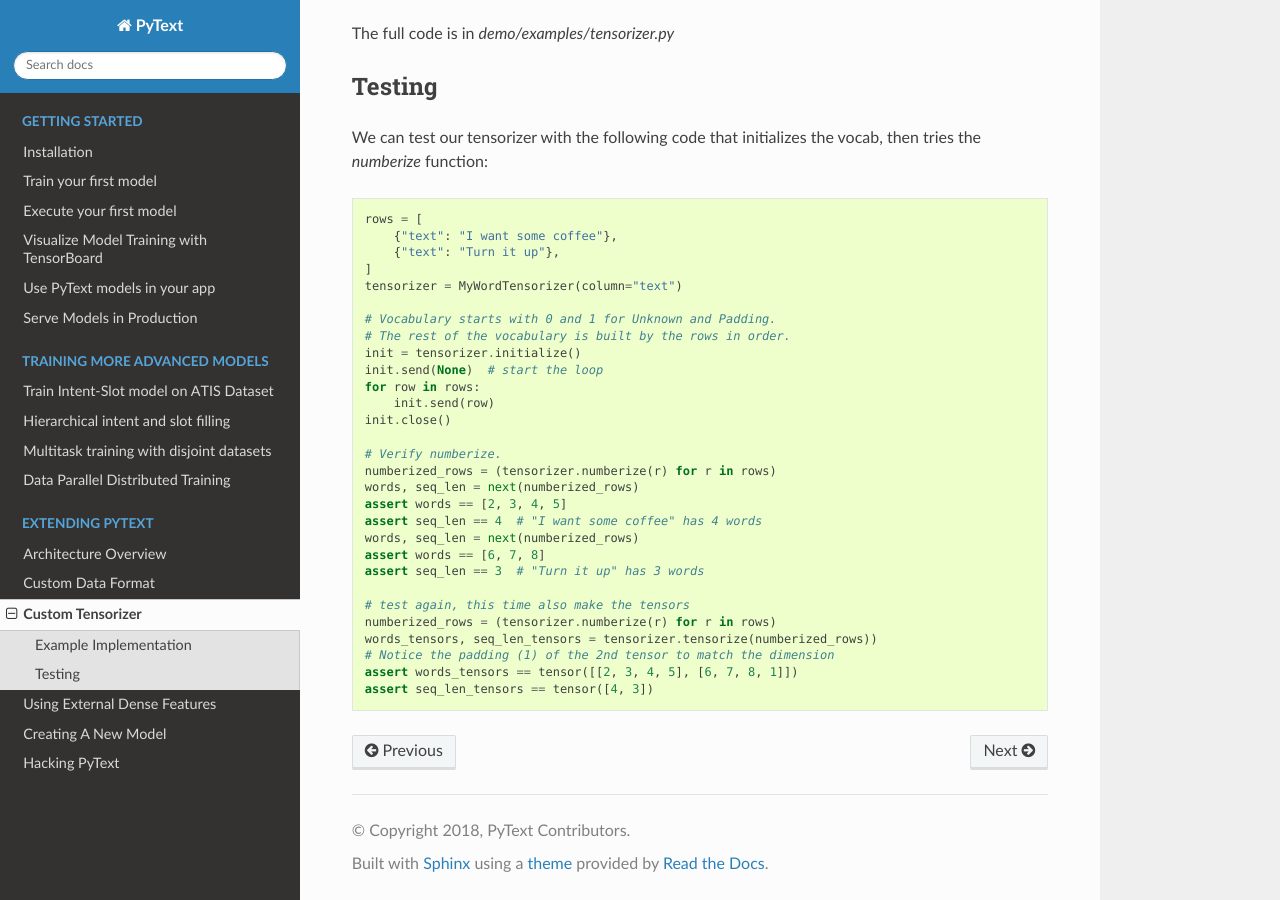
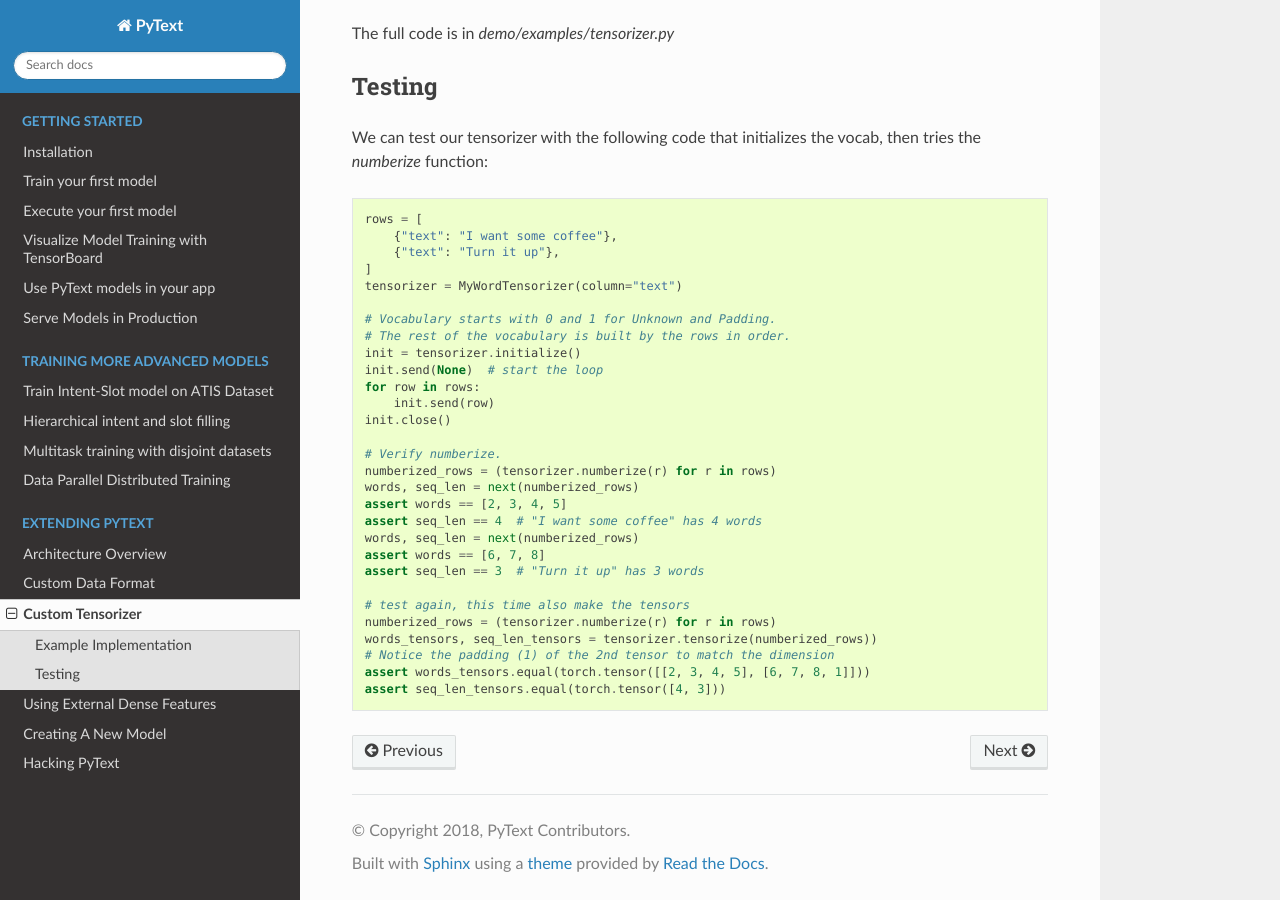
Before and after one commit to facebookresearch/pytext, a Sphinx documentation site: the page built from pytext/docs/source/tensorizer.rst, in a window 1280 px wide and 900 px high, scrolled down 2774 px. Built offline with Sphinx 7.4.7 and the Read the Docs theme 2.0.0, drawn with Linux system fonts in a browser that asks for light colours; pages that are not in the unit, such as notebooks, are missing from menus.

Commit message:
Use torch.equal() instead of "=="
1. "==" is equivalent to torch.eq() which returns multi-dimensional Tensor and causes "RuntimeError: bool value of Tensor with more than one value is ambiguous" https://github.com/facebookresearch/pytext/issues/934
2. torch.equal(): returns True if two tensors have the same size and elements, False otherwise.

```diff
--- a/pytext/docs/source/tensorizer.rst
+++ b/pytext/docs/source/tensorizer.rst
@@ -148,5 +148,5 @@ We can test our tensorizer with the following code that initializes the vocab, t
     numberized_rows = (tensorizer.numberize(r) for r in rows)
     words_tensors, seq_len_tensors = tensorizer.tensorize(numberized_rows))
     # Notice the padding (1) of the 2nd tensor to match the dimension
-    assert words_tensors == tensor([[2, 3, 4, 5], [6, 7, 8, 1]])
-    assert seq_len_tensors == tensor([4, 3])
+    assert words_tensors.equal(torch.tensor([[2, 3, 4, 5], [6, 7, 8, 1]]))
+    assert seq_len_tensors.equal(torch.tensor([4, 3]))
```
